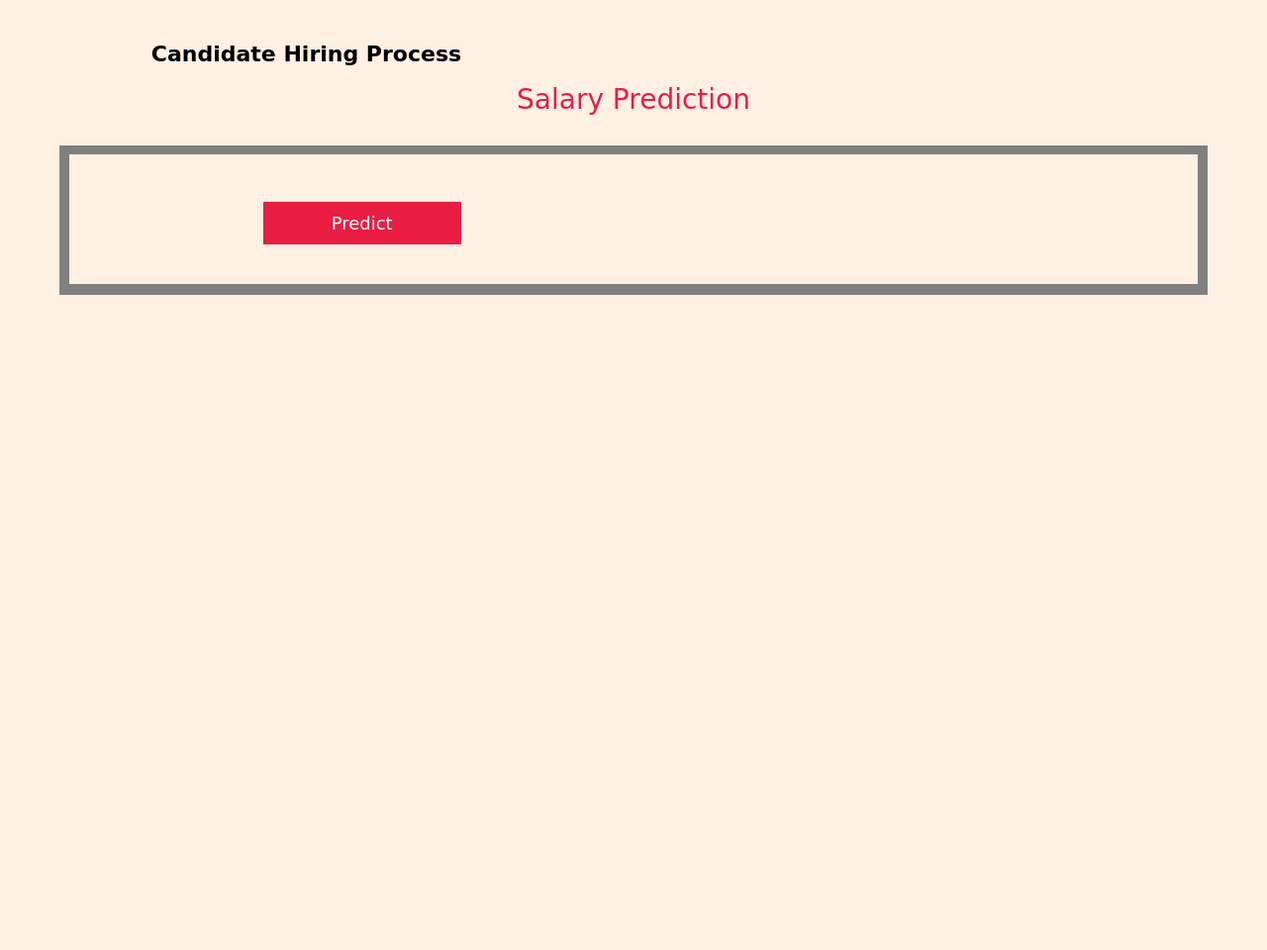
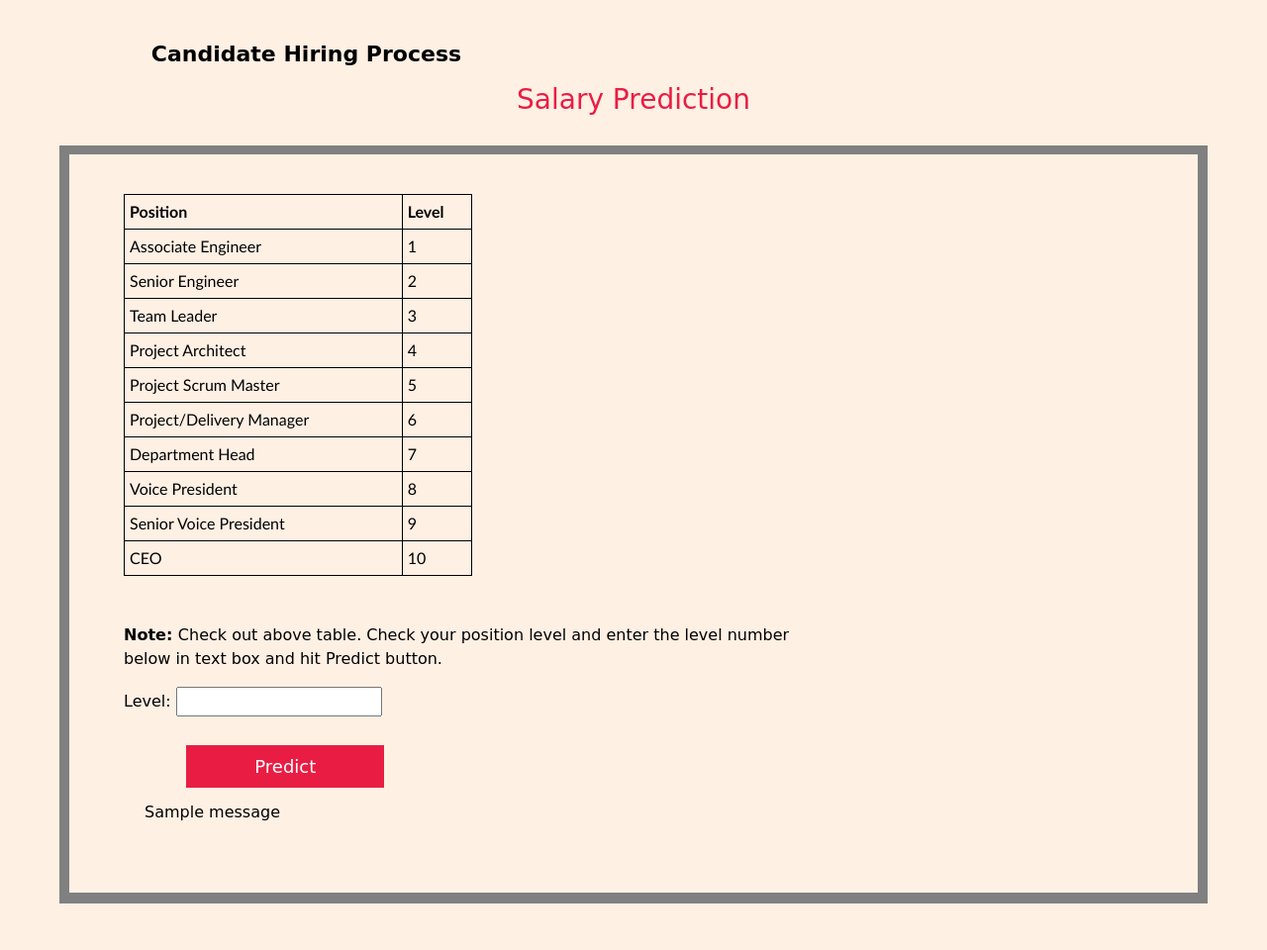
Before and after one commit to premrajzambre/candidate-hiring-system, a Django app: page /mainapp/salary in a window 1280 px wide. Shown: the whole page at 99% size. Run offline with Django 3.2, Linux system fonts and the light colour scheme; tables that the repository leaves empty hold one stand-in row (values such as "Sample post"); one stand-in notice (Sample message) is shown; parts of the project's set-up code (start-up, migrations or seed data) failed here and were passed over; some libraries are stand-ins or nearby versions; some web fonts are replaced.

Commit message:
Salary Prediction Module added

```diff
--- a/mainapp/forms.py
+++ b/mainapp/forms.py
@@ -53,3 +53,9 @@ class ApplicantSearchForm(forms.ModelForm):
     class Meta:
         model = applicant
         fields = ['hr_id']
+
+class Salaryprediction(forms.Form):
+    level = forms.IntegerField()
+
+    def __str__(self):
+        return self.level
--- a/mainapp/templates/mainapp/salary.html
+++ b/mainapp/templates/mainapp/salary.html
@@ -17,7 +17,7 @@
         width: 200px;
         margin-top: 8px;
         font-size: 18px;
-        margin-left:20%;
+        margin-left:9%;
       }
 
       .btn-secondary:hover{
@@ -31,7 +31,7 @@
         padding: 0;
         background: #fff;
         font-family: 'Baloo Thambi 2', cursive;
-        color: #fff;
+        color: #000000;
         background-color: #fff;
       }
 
@@ -81,8 +81,19 @@
         text-decoration: none;
         color: #e91d43;
       }
-
-
+      .alert{
+        color: #000000;
+      }
+      #salary_data {
+        font-family: "Trebuchet MS", Arial, Helvetica, sans-serif;
+        border-collapse: collapse;
+        width: 50%;
+      }
+      table, th, td {
+        border: 1px solid black;
+        padding: 5px;
+        color: black;
+      }
     </style>
   </head>
   <body>
@@ -94,27 +105,37 @@
           </nav>
           <h3 class="text-center" style="color:#e91d43;">Salary Prediction</h3>
         </div>
-        <div class="container" style="margin-top: 30px;padding:20px; box-shadow: 0px 1px 0px 10px gray;">
+        <div class="container offset" style="margin-top: 30px;padding:20px; box-shadow: 0px 1px 0px 10px gray;">
           <div class="col-md-8  offset-md-3" style="margin:20px">
-
+            <table id="salary_data">
+              <tr>
+                <th>Position</th>
+                <th>Level</th>
+              </tr>
+              <tr><td>Associate Engineer</td><td>1</td></tr>
+              <tr><td>Senior Engineer</td><td>2</td></tr>
+              <tr><td>Team Leader</td><td>3</td></tr>
+              <tr><td>Project Architect</td><td>4</td></tr>
+              <tr><td>Project Scrum Master</td><td>5</td></tr>
+              <tr><td>Project/Delivery Manager</td><td>6</td></tr>
+              <tr><td>Department Head</td><td>7</td></tr>
+              <tr><td>Voice President</td><td>8</td></tr>
+              <tr><td>Senior Voice President</td><td>9</td></tr>
+              <tr><td>CEO</td><td>10</td></tr>
+            </table><br><br>
+            <p><strong>Note: </strong>Check out above table. Check your position level and enter the level number below in text box and hit Predict button.</p>
             <form method="POST" action="">
               {% csrf_token %}
-              {% if form.errors %}
-                <div class="alert alert-warning alert-dismissable" role="alert">
-                  <button class="close" data-dismiss="alert">
-                    <small><sup>x</sup></small>
-                  </button>
-                  <p>Your Form Has Errors...</p>
-                  {% for field in form %}
-                    {% if field.errors  %}
-                      {{ field.errors }}
-                    {% endif %}
-                  {% endfor %}
-                </div>
-              {% endif %}
               {{ form.as_p }}
               <input type="submit" value="Predict" class="btn btn-secondary">
             </form>
+            {% if messages %}
+              {% for message in messages %}
+              <div class="alert" role="alert">
+                <p {% if message.tags %} class="{{ message.tags }}" {% endif %}>{{ message }}</p>
+              </div>
+              {% endfor %}
+            {% endif %}
           </div>
         </div>
       </div>
--- a/mainapp/urls.py
+++ b/mainapp/urls.py
@@ -1,14 +1,17 @@
 from django.contrib import admin
-from django.urls import path
+from django.urls import path, include
 from django.conf import settings
 from django.conf.urls.static import static
 from . import views
 from .forms import ApplicationForm
 from django.views.generic import TemplateView
+from rest_framework import routers
 from .views import get_data, hr_admin_View, ChartView, StatisticsView
 
 app_name = 'mainapp'
 
+router = routers.DefaultRouter()
+#router.register('mainapp', views.salary)
 urlpatterns = [
     path('upload', views.upload, name = 'upload'),
     path('dashboard', views.dashboard, name = 'dashboard'),
@@ -18,9 +21,12 @@ urlpatterns = [
     path('api/chart/data/',ChartView.as_view(),name='chart-data'),
     path('application',views.application, name = 'application'),
     path('salary', views.salary, name = 'salary'),
+    path('api/', include(router.urls)),
+    #path('status/', views.salary),
     path('new_process', views.new_process, name = 'new_process'),
     path('invitation', views.invitation, name = 'invitation'),
     path('statistics', StatisticsView.as_view(), name = 'statistics'),
+    path('temp', views.temp, name = 'temp'),
 ]
 
 if settings.DEBUG:
--- a/mainapp/views.py
+++ b/mainapp/views.py
@@ -1,16 +1,28 @@
 from django.shortcuts import render, redirect
 from django.views.generic import TemplateView, View
 from django.core.files.storage import FileSystemStorage
-from .forms import ApplicationForm
+from .forms import ApplicationForm, Salaryprediction
 from .forms import CanPass, ApplicantSearchForm
 from django.http import HttpResponse, JsonResponse
 from .models import applicant
 from rest_framework.views import APIView
 from rest_framework.response import Response
+from rest_framework.parsers import JSONParser
+from rest_framework import status
+from rest_framework import viewsets
+from rest_framework.decorators import api_view
+from django.core import serializers
 from django.db.models import Q
 from candidate_hiring_system.settings import EMAIL_HOST_USER
 from django.core.mail import send_mail
 from django.contrib import messages
+import pickle
+from sklearn.externals import joblib
+import json
+import numpy as np
+from sklearn import preprocessing
+import pandas as pd
+from sklearn.ensemble import RandomForestRegressor
 
 # Create your views here.
 path = "as"
@@ -112,7 +124,35 @@ def application(request):
     return render(request, 'mainapp/application.html', context)
 
 def salary(request):
-    return render(request, 'mainapp/salary.html', {})
+    if request.method == 'POST':
+        form = Salaryprediction(request.POST)
+        if form.is_valid():
+            level=form.cleaned_data['level']
+            print(level)
+            ans=salarystatus(level)
+            messages.success(request, "Your salary range is from {} Lpa to {} Lpa".format(ans[0],ans[1]))
+            print(ans)
+    form=Salaryprediction()
+    context={
+        'form':form
+    }
+    return render(request, 'mainapp/salary.html', context)
+
+def salarystatus(X):
+    try:
+        salmdl = joblib.load('media/salary_predict.pkl')
+        y_pred=salmdl.predict(X)
+        y_pred=y_pred[0]
+        s_min=(int)(y_pred-100000)/100000
+        s_min=(int)(s_min)
+        s_max=(y_pred+100000)/100000
+        s_max=(int)(s_max)
+        print(y_pred)
+        print(s_min)
+        print(s_max)
+        return (s_min,s_max)
+    except ValueError as e:
+        return (e.args[0])
 
 def new_process(request):
 	return render(request, 'mainapp/new_process.html', {})
@@ -127,3 +167,10 @@ def invitation(request):
         messages.success(request, ('Invitation sent successfully.'))
         return redirect('/mainapp/hr_admin')
     return render(request, 'mainapp/invitation.html',{})
+
+def temp(request):
+    #import pandas as pd
+    data = pd.read_csv('media/Salary.csv')
+    data_html = data.to_html()
+    context = {'loaded_data': data_html}
+    return render(request, 'mainapp/temp.html', context)
```
Also changed, not shown: mainapp/serializers.py (added, +10 -0 lines), mainapp/templates/mainapp/temp.html (added, +8 -0 lines), media/Salary.csv (added, +11 -0 lines), 1 other file.
